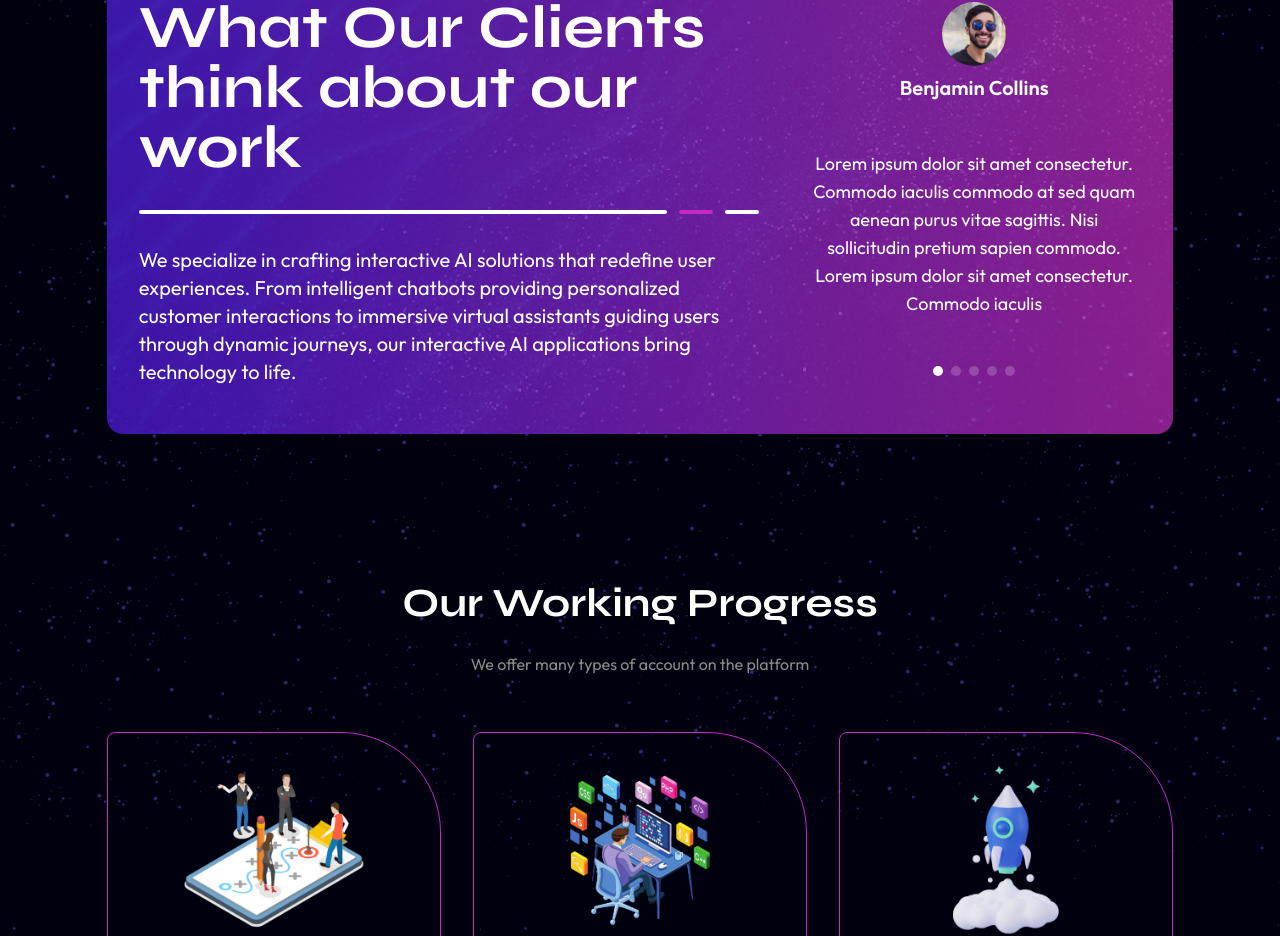
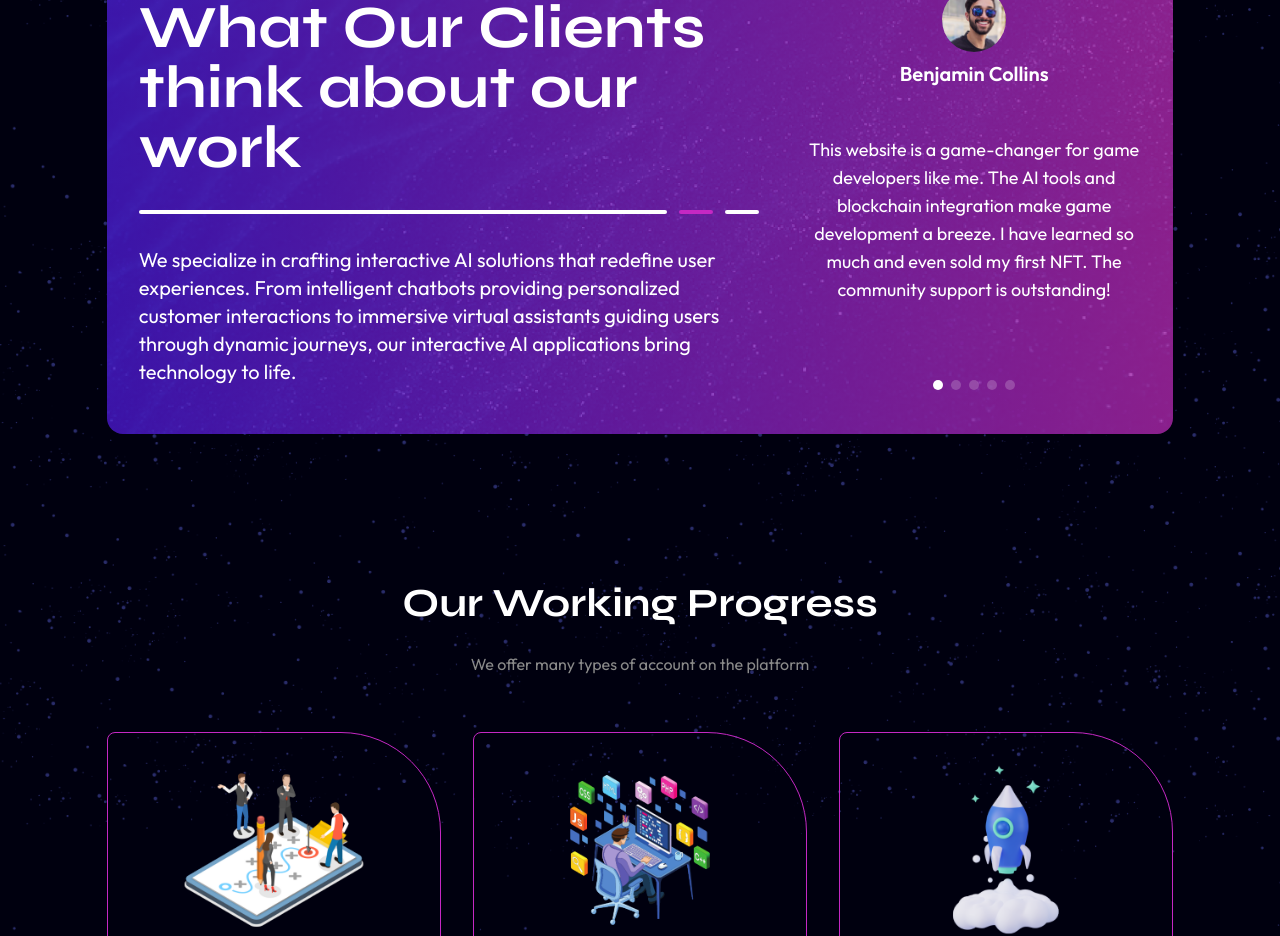
Before and after one commit to Sayan-97/kult-tech, a Next.js app: page / in a window 1280 px wide. Shown: the part 3120-4056 px from the top of the page. Built offline with nearby package versions, Linux system fonts and the light colour scheme.

Commit message:
reviews added

```diff
--- a/app/_components/Banner.tsx
+++ b/app/_components/Banner.tsx
@@ -18,27 +18,27 @@ export default function Banner() {
         {
             image: Avatar5,
             name: 'Benjamin Collins',
-            msg: 'Lorem ipsum dolor sit amet consectetur. Commodo iaculis commodo at sed quam aenean purus vitae sagittis. Nisi sollicitudin pretium sapien commodo. Lorem ipsum dolor sit amet consectetur. Commodo iaculis'
+            msg: 'This website is a game-changer for game developers like me. The AI tools and blockchain integration make game development a breeze. I have learned so much and even sold my first NFT. The community support is outstanding!'
         },
         {
             image: Avatar2,
             name: 'James Johnson',
-            msg: 'Lorem ipsum dolor sit amet consectetur. Commodo iaculis commodo at sed quam aenean purus vitae sagittis. Nisi sollicitudin pretium sapien commodo. Lorem ipsum dolor sit amet consectetur. Commodo iaculis'
+            msg: 'I have been exploring blockchain and NFTs for a while now, and this website seemed promising. The resources are quite helpful, but I wish there were more in-depth tutorials on smart contracts. It is a good starting point for beginners, though.'
         },
         {
             image: Avatar3,
             name: 'Ethan Williams',
-            msg: 'Lorem ipsum dolor sit amet consectetur. Commodo iaculis commodo at sed quam aenean purus vitae sagittis. Nisi sollicitudin pretium sapien commodo. Lorem ipsum dolor sit amet consectetur. Commodo iaculis'
+            msg: 'Excellent platform for AI enthusiasts. The courses and articles on AI implementation are well-structured. It has been a great learning experience. The community discussions add value, and I am looking forward to more advanced content.'
         },
         {
             image: Avatar4,
             name: 'Liam Davis',
-            msg: 'Lorem ipsum dolor sit amet consectetur. Commodo iaculis commodo at sed quam aenean purus vitae sagittis. Nisi sollicitudin pretium sapien commodo. Lorem ipsum dolor sit amet consectetur. Commodo iaculis'
+            msg: 'I can nott get enough of this site! It iss not just about NFTs; it is a treasure trove of information on digital art, collectibles, and blockchain technology. I have found some amazing NFT artists here, and the marketplace is a hidden gem.'
         },
         {
             image: Avatar,
             name: 'Noah Harris',
-            msg: 'Lorem ipsum dolor sit amet consectetur. Commodo iaculis commodo at sed quam aenean purus vitae sagittis. Nisi sollicitudin pretium sapien commodo. Lorem ipsum dolor sit amet consectetur. Commodo iaculis'
+            msg: 'As a beginner in the blockchain world, I thought this website would be my go-to resource. It has a lot of information, but it is overwhelming for someone like me. I wish there were more step-by-step guides and interactive tutorials.'
         },
     ]
 
```
